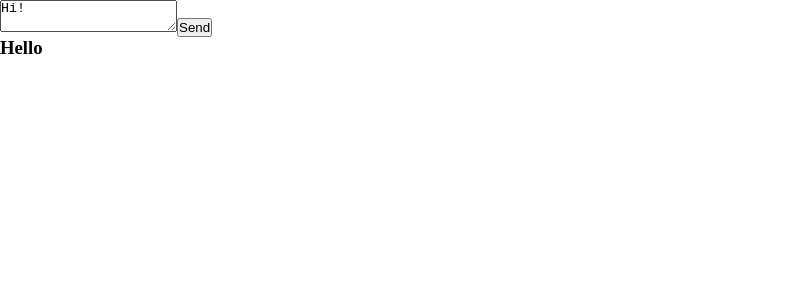
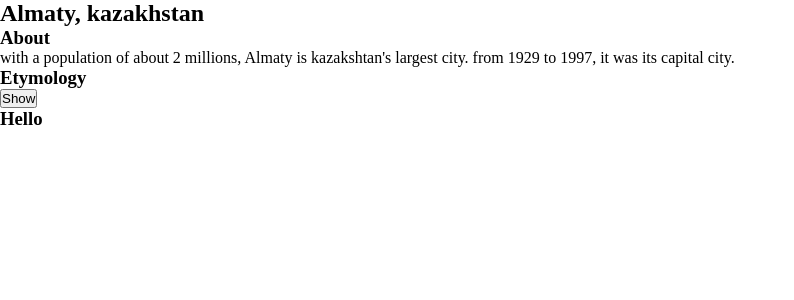
Before and after one commit to Anand-1812/learning_react, a React (Vite) app: page / in a window 1280 px wide. Shown: the top 300 px of the page, without its empty margins (0-794 px from the left). Built offline with nearby package versions, Linux system fonts and the light colour scheme.

Commit message:
sharing state between components

```diff
--- a/src/App.jsx
+++ b/src/App.jsx
@@ -1,32 +1,40 @@
 import { useState } from "react";
 import "./App.css";
 
-function App() {
-  const [isSent, setIsSent] = useState(false);
-  const [message, setMessage] = useState("Hi!");
-
-  if (isSent) {
-    return <h1>Your message is on it's way!</h1>;
-  }
-
+function Panel({ title, children, isActive, onShow }) {
   return (
-    <form
-      onSubmit={(e) => {
-        e.preventDefault();
-        setIsSent(true);
-        sendMessage(message);
-      }}
-    >
-      <textarea
-        placeholder="Message"
-        value={message}
-        onChange={(e) => setMessage(e.target.value)}
-      />
-      <button type="submit">Send</button>
-    </form>
+    <section className="panel">
+      <h3>{title}</h3>
+      {isActive ? <p>{children}</p> : <button onClick={onShow}>Show</button>}
+    </section>
   );
 }
 
-function sendMessage(message) {}
+export default function App() {
+  const [activeIndex, setActiveIndex] = useState(0);
 
-export default App;
+  return (
+    <>
+      <h2>Almaty, kazakhstan</h2>
+      <Panel
+        title="About"
+        isActive={activeIndex === 0}
+        onShow={() => setActiveIndex(0)}
+      >
+        with a population of about 2 millions, Almaty is kazakshtan's largest
+        city. from 1929 to 1997, it was its capital city.
+      </Panel>
+      <Panel
+        title="Etymology"
+        isActive={activeIndex === 1}
+        onShow={() => setActiveIndex(1)}
+      >
+        The name comes from <span lang="kk-KZ">алма</span>, the Kazakh word for
+        "apple" and is often translated as "full of apples". In fact, the region
+        surrounding Almaty is thought to be the ancestral home of the apple, and
+        the wild <i lang="la">Malus sieversii</i> is considered a likely
+        candidate for the ancestor of the modern domestic apple.
+      </Panel>
+    </>
+  );
+}
```
